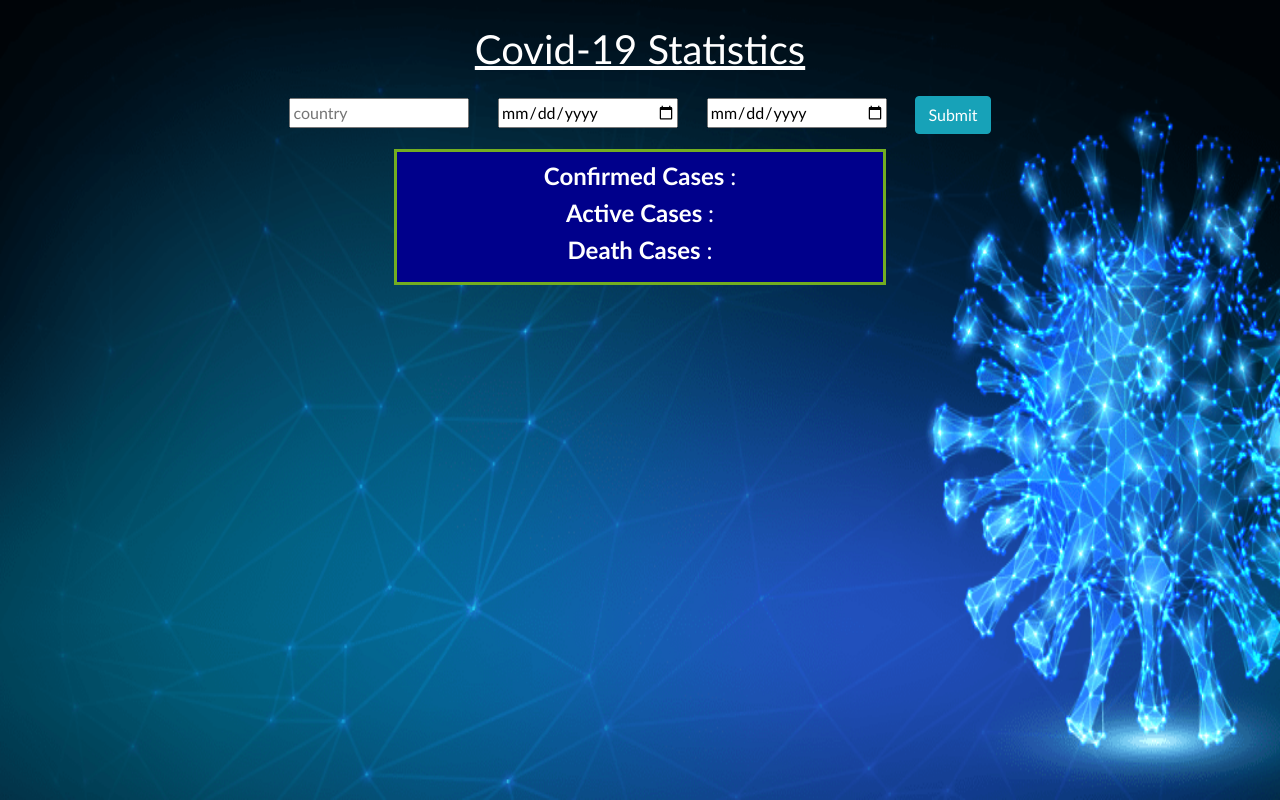
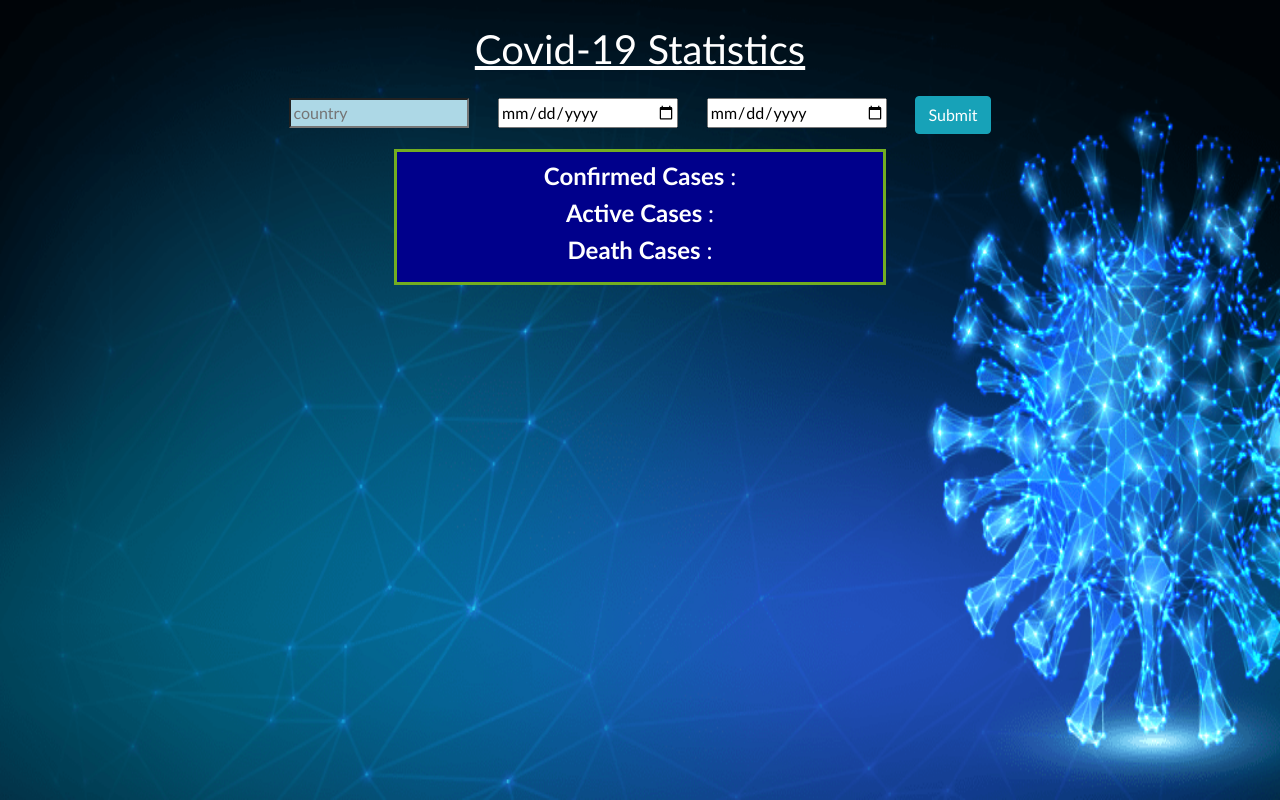
Before and after one commit to vinaysharma27/covid19CountryStatus, a plain HTML site: page index.html in a window 1280 px wide. Drawn offline with nearby package versions, Linux system fonts and the light colour scheme.

Commit message:
some changes in style

```diff
--- a/style.css
+++ b/style.css
@@ -18,6 +18,7 @@ form{
 }
 input {
     width: 15%;
+    /* background-color:lightblue; */
   }
 
   h4,h1 {
@@ -31,3 +32,7 @@ input {
     padding: 10px;
 
   }
+
+  #country {
+    background-color:lightblue;
+  }
```
